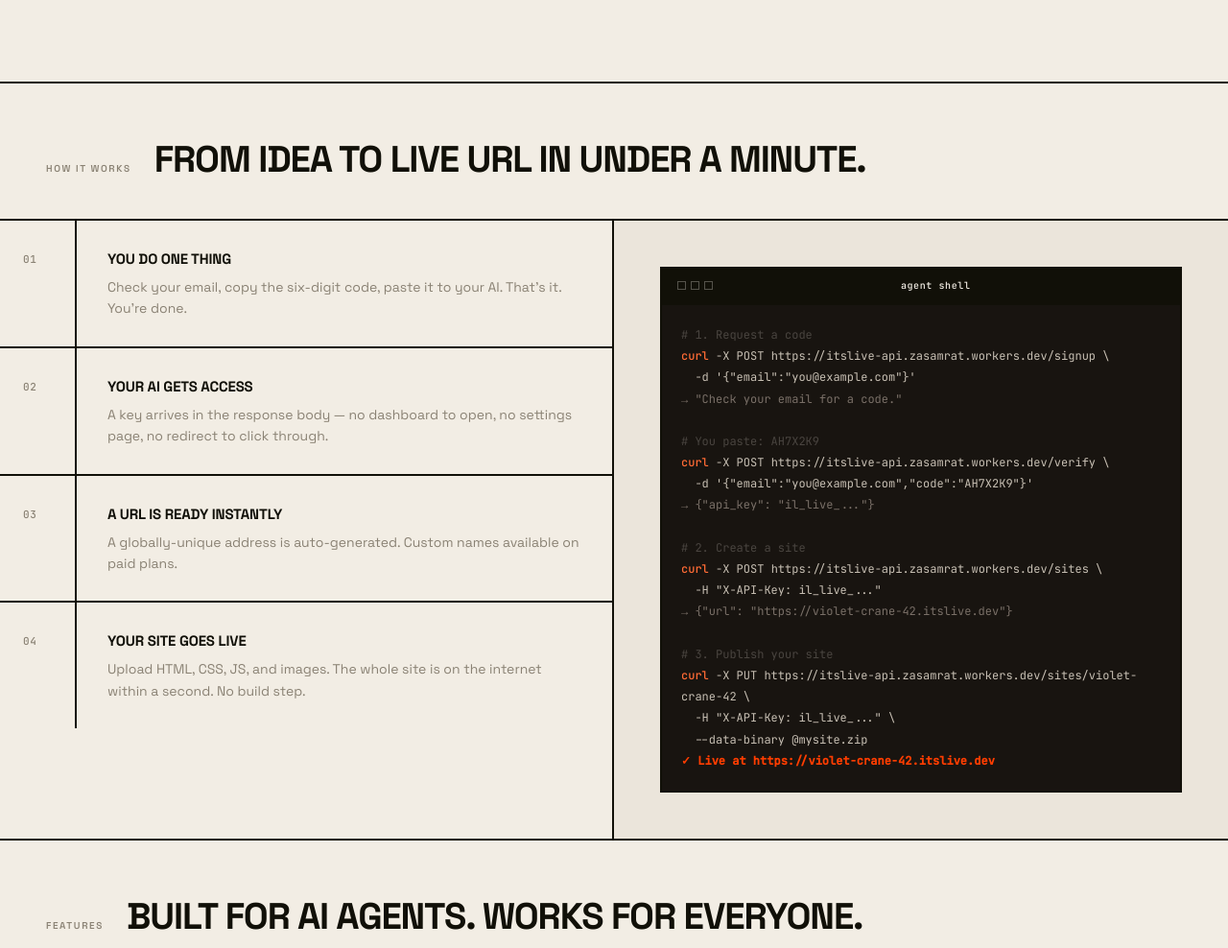
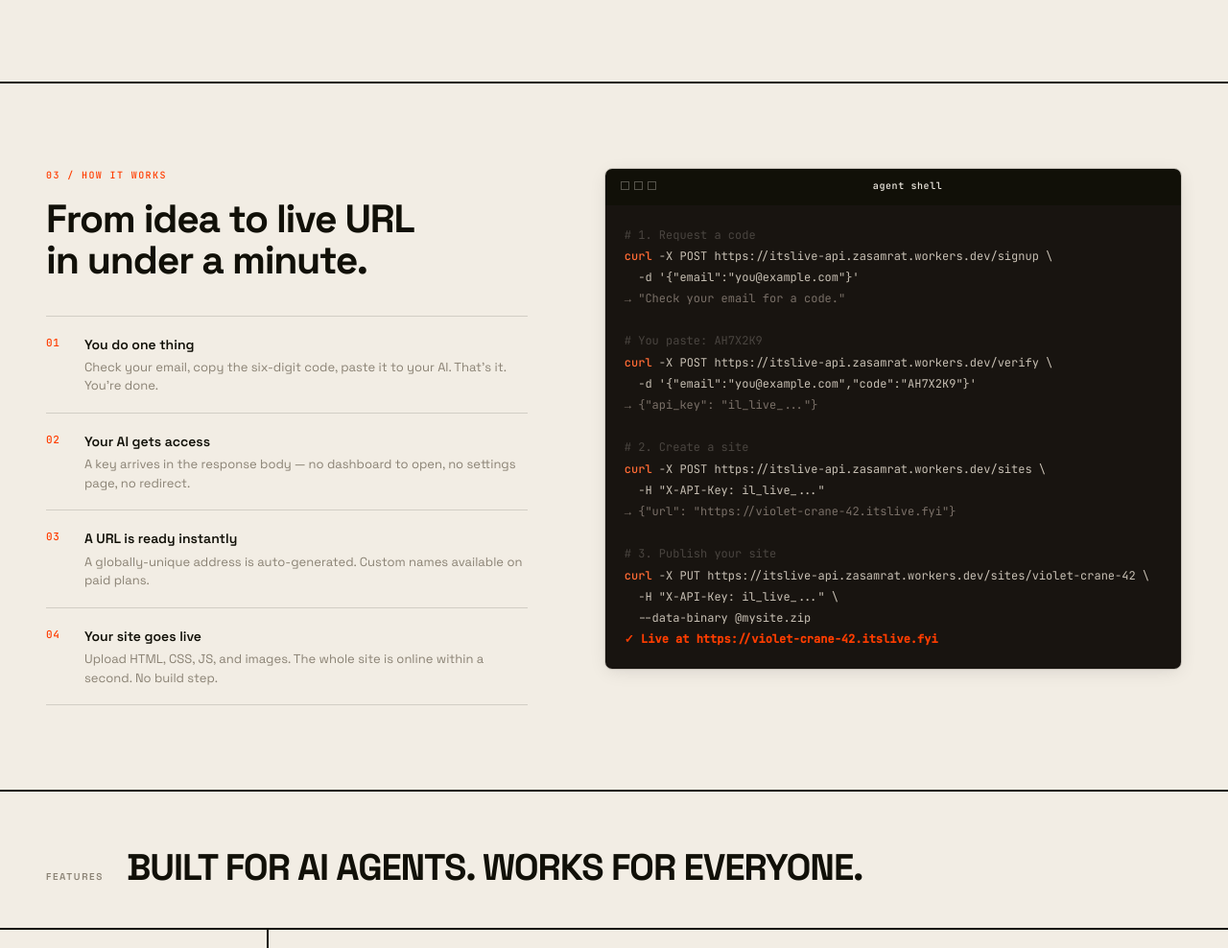
Before and after one commit to samratjha96/itslive, a website: page landing/index.html in a window 1280 px wide. Shown: the part 1587-2575 px from the top of the page at 96% size. Drawn offline with Linux system fonts and the light colour scheme.

Commit message:
feat(landing): editorial how-it-works, itslive.fyi domain, pricing CTA fix
- How it works: same padding-based editorial treatment as getting started
  (label in accent, thin 1px step separators, softened terminal container)
- Domain copy updated to itslive.fyi throughout
- Pricing "Get started" button links to #getting-started

```diff
--- a/landing/index.html
+++ b/landing/index.html
@@ -261,49 +261,47 @@
     }
 
     /* HOW IT WORKS */
-    .how { border-bottom: 2px solid var(--border); }
-    .how-header {
-      padding: 48px 48px 32px; border-bottom: 2px solid var(--border);
-      display: flex; align-items: baseline; gap: 24px;
+    .how {
+      border-bottom: 2px solid var(--border);
+      padding: 88px 48px;
     }
-    .how-header h2 {
-      font-size: clamp(26px, 3vw, 40px); font-weight: 700;
-      letter-spacing: -0.03em; text-transform: uppercase;
+    .how-inner {
+      max-width: 1280px; margin: 0 auto;
+      display: grid; grid-template-columns: 1fr 1.2fr;
+      gap: 80px; align-items: start;
     }
-    .how-body {
-      display: grid; grid-template-columns: 1fr 1fr; gap: 0;
+    .how-label {
+      font-family: var(--mono); font-size: 10px; font-weight: 500;
+      letter-spacing: 0.14em; text-transform: uppercase;
+      color: var(--accent); margin-bottom: 16px;
     }
-    .how-steps { border-right: 2px solid var(--border); }
+    .how-inner h2 {
+      font-size: clamp(30px, 3.2vw, 48px); font-weight: 700;
+      letter-spacing: -0.03em; line-height: 1.05; margin-bottom: 36px;
+    }
+    .how-steps { display: flex; flex-direction: column; }
     .how-step {
-      display: grid; grid-template-columns: 80px 1fr;
-      border-bottom: 2px solid var(--border);
+      display: flex; gap: 18px; padding: 18px 0;
+      border-top: 1px solid rgba(17,16,8,.14);
     }
-    .how-step:last-child { border-bottom: none; }
+    .how-step:last-child { border-bottom: 1px solid rgba(17,16,8,.14); }
     .how-step-num {
-      padding: 28px 24px;
       font-family: var(--mono); font-size: 11px; font-weight: 500;
-      letter-spacing: 0.06em; color: var(--muted);
-      border-right: 2px solid var(--border);
-      display: flex; align-items: flex-start; padding-top: 32px;
+      color: var(--accent); letter-spacing: 0.06em;
+      flex-shrink: 0; width: 22px; padding-top: 1px;
     }
-    .how-step-content { padding: 28px 32px; }
     .how-step-content h3 {
-      font-size: 15px; font-weight: 700; letter-spacing: -0.01em;
-      text-transform: uppercase; margin-bottom: 6px;
+      font-size: 14px; font-weight: 600; margin-bottom: 3px;
     }
-    .how-step-content p { font-size: 14px; color: var(--muted); line-height: 1.6; }
+    .how-step-content p { font-size: 13px; color: var(--muted); line-height: 1.5; margin: 0; }
     .how-terminal {
-      padding: 48px; background: var(--surface);
-      display: flex; align-items: flex-start;
+      border: 1.5px solid rgba(17,16,8,.18);
+      border-radius: 8px; overflow: hidden;
+      box-shadow: 0 4px 20px -4px rgba(17,16,8,.12);
     }
-    .how-terminal-inner {
-      width: 100%; border: 2px solid var(--border);
-    }
-    .how-terminal-inner .terminal-titlebar { /* reuse */ }
-    .how-terminal-inner .terminal-body { font-size: 12px; line-height: 1.85; padding: 20px; }
+    .how-terminal .terminal-body { font-size: 12px; line-height: 1.85; padding: 20px; }
     @media (max-width: 900px) {
-      .how-body { grid-template-columns: 1fr; }
-      .how-steps { border-right: none; }
+      .how-inner { grid-template-columns: 1fr; gap: 48px; }
       .how-terminal { display: none; }
     }
 
@@ -455,10 +453,8 @@
 
     /* MOBILE: reduce section paddings across the board */
     @media (max-width: 640px) {
-      .how-header,
       .features-header { flex-direction: column; gap: 8px; }
 
-      .how-header,
       .features-header,
       .pricing-header,
       .api-header { padding: 32px 20px 24px; }
@@ -473,8 +469,7 @@
       .feature-name { padding: 20px; }
       .feature-desc { padding: 16px 20px; }
 
-      .how-step-num { padding: 20px 14px; padding-top: 22px; }
-      .how-step-content { padding: 20px; }
+      .how { padding: 48px 20px; }
 
       .hero-sub { font-size: 15px; }
       .hero-left { padding: 40px 20px; }
@@ -531,12 +526,12 @@
 <br>
 <span class="t-comment"># Create a site, get a URL</span><br>
 <span class="t-cmd">POST</span> /sites<br>
-<span class="t-res">&nbsp;&nbsp;→ {"url": "violet-crane-42.itslive.dev"}</span><br>
+<span class="t-res">&nbsp;&nbsp;→ {"url": "violet-crane-42.itslive.fyi"}</span><br>
 <br>
 <span class="t-comment"># Publish (HTML, CSS, JS, images — all of it)</span><br>
 <span class="t-cmd">PUT&nbsp;</span> /sites/violet-crane-42  <span class="t-res">@mysite.zip</span><br>
 <br>
-<span class="t-ok">✓ Live at violet-crane-42.itslive.dev</span>
+<span class="t-ok">✓ Live at violet-crane-42.itslive.fyi</span>
       </div>
     </div>
   </div>
@@ -627,43 +622,42 @@ Follow the onboarding steps in the docs. Ask me for the verification code when p
 
 <!-- HOW IT WORKS -->
 <section class="how" id="how">
-  <div class="how-header">
-    <div class="section-label">How it works</div>
-    <h2>From idea to live URL in under a minute.</h2>
-  </div>
-  <div class="how-body">
+  <div class="how-inner">
+    <div>
+      <div class="how-label">03 / How it works</div>
+      <h2>From idea to live URL<br>in under a minute.</h2>
       <div class="how-steps">
         <div class="how-step">
-        <div class="how-step-num">01</div>
+          <span class="how-step-num">01</span>
           <div class="how-step-content">
             <h3>You do one thing</h3>
             <p>Check your email, copy the six-digit code, paste it to your AI. That's it. You're done.</p>
           </div>
         </div>
         <div class="how-step">
-        <div class="how-step-num">02</div>
+          <span class="how-step-num">02</span>
           <div class="how-step-content">
             <h3>Your AI gets access</h3>
-          <p>A key arrives in the response body — no dashboard to open, no settings page, no redirect to click through.</p>
+            <p>A key arrives in the response body — no dashboard to open, no settings page, no redirect.</p>
           </div>
         </div>
         <div class="how-step">
-        <div class="how-step-num">03</div>
+          <span class="how-step-num">03</span>
           <div class="how-step-content">
             <h3>A URL is ready instantly</h3>
             <p>A globally-unique address is auto-generated. Custom names available on paid plans.</p>
           </div>
         </div>
         <div class="how-step">
-        <div class="how-step-num">04</div>
+          <span class="how-step-num">04</span>
           <div class="how-step-content">
             <h3>Your site goes live</h3>
-          <p>Upload HTML, CSS, JS, and images. The whole site is on the internet within a second. No build step.</p>
+            <p>Upload HTML, CSS, JS, and images. The whole site is online within a second. No build step.</p>
+          </div>
         </div>
       </div>
     </div>
     <div class="how-terminal">
-      <div class="how-terminal-inner">
       <div class="terminal-titlebar">
         <div class="terminal-dots">
           <div class="terminal-dot"></div><div class="terminal-dot"></div><div class="terminal-dot"></div>
@@ -671,7 +665,7 @@ Follow the onboarding steps in the docs. Ask me for the verification code when p
         <span>agent shell</span>
         <span style="opacity:0">&nbsp;</span>
       </div>
-        <div class="terminal-body" style="font-size:12px;line-height:1.85;padding:20px">
+      <div class="terminal-body">
 <span class="t-comment"># 1. Request a code</span><br>
 <span class="t-cmd">curl</span> -X POST <span data-api-path="/signup"></span> \<br>
 &nbsp;&nbsp;-d '{"email":"you@example.com"}'<br>
@@ -685,14 +679,13 @@ Follow the onboarding steps in the docs. Ask me for the verification code when p
 <span class="t-comment"># 2. Create a site</span><br>
 <span class="t-cmd">curl</span> -X POST <span data-api-path="/sites"></span> \<br>
 &nbsp;&nbsp;-H "X-API-Key: il_live_..."<br>
-<span class="t-res">→ {"url": "https://violet-crane-42.itslive.dev"}</span><br>
+<span class="t-res">→ {"url": "https://violet-crane-42.itslive.fyi"}</span><br>
 <br>
 <span class="t-comment"># 3. Publish your site</span><br>
 <span class="t-cmd">curl</span> -X PUT <span data-api-path="/sites/violet-crane-42"></span> \<br>
 &nbsp;&nbsp;-H "X-API-Key: il_live_..." \<br>
 &nbsp;&nbsp;--data-binary @mysite.zip<br>
-<span class="t-ok">✓ Live at https://violet-crane-42.itslive.dev</span>
-        </div>
+<span class="t-ok">✓ Live at https://violet-crane-42.itslive.fyi</span>
       </div>
     </div>
   </div>
@@ -800,7 +793,7 @@ Follow the onboarding steps in the docs. Ask me for the verification code when p
         <li class="dim">Custom domains</li>
         <li class="dim">Site analytics</li>
       </ul>
-      <a class="plan-cta filled" href="#">Get started</a>
+      <a class="plan-cta filled" href="#getting-started">Get started</a>
     </div>
     <div class="pricing-plan">
       <div class="plan-name">Builder</div>
```
Lines whose indentation alone changed are shown as unchanged.
